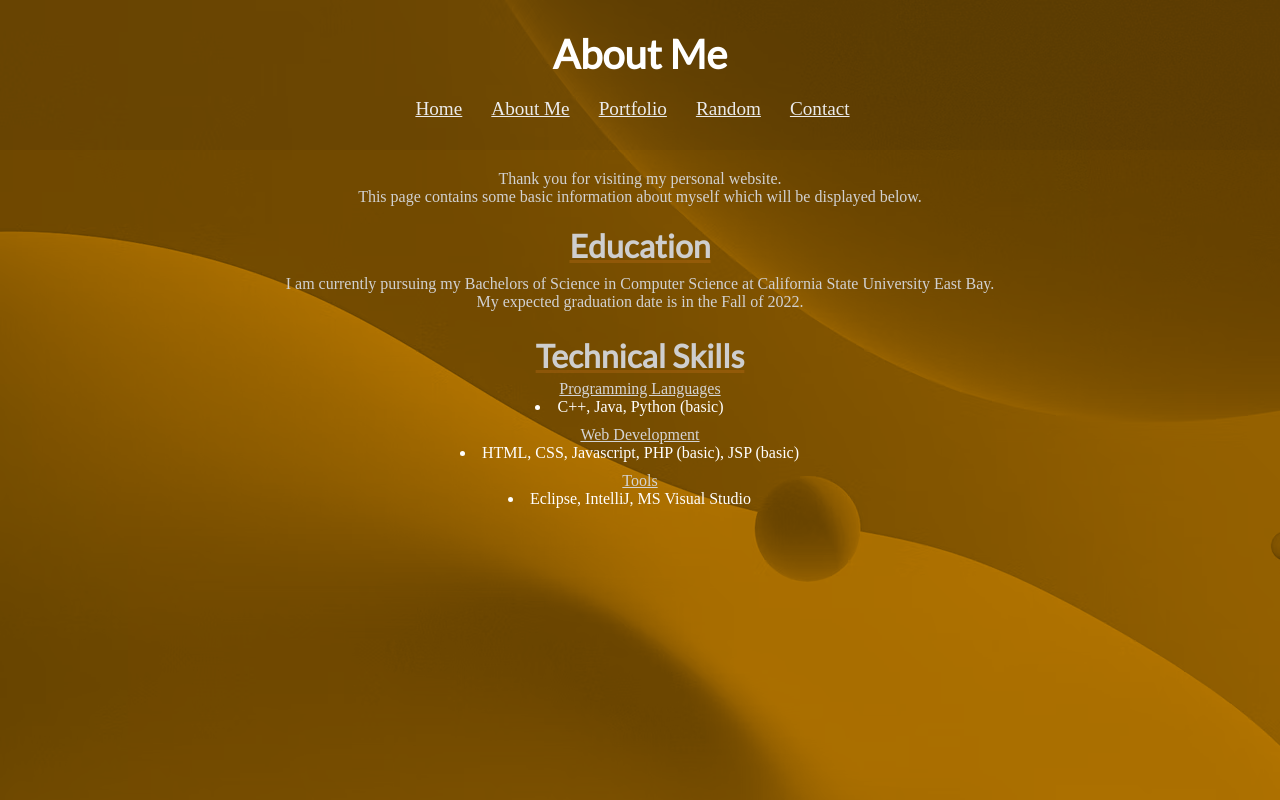
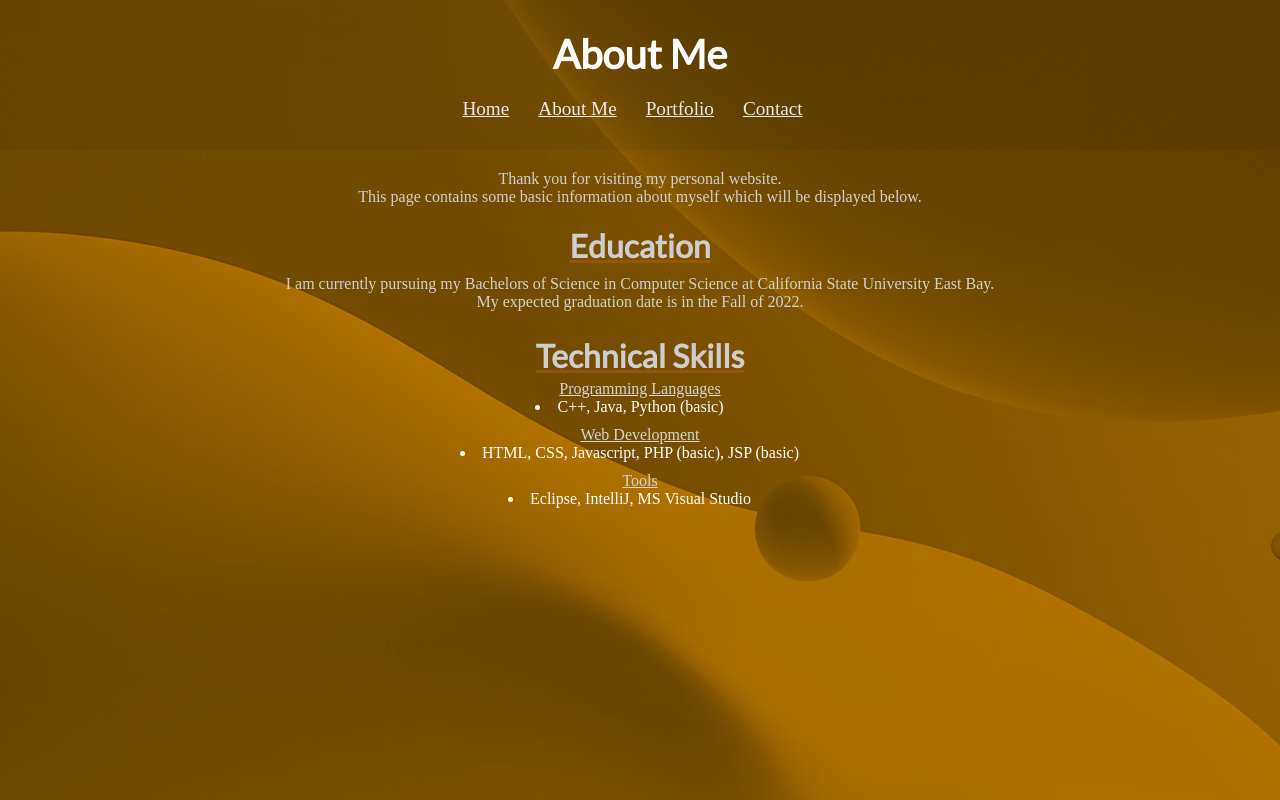
Before and after one commit to fchoy/Personal-Website, a plain HTML site: page aboutme.html in a window 1280 px wide. Drawn offline with Linux system fonts and the light colour scheme; a web font is replaced by a local one.

Commit message:
Removed Random page from main nav.

```diff
--- a/aboutme.html
+++ b/aboutme.html
@@ -16,7 +16,7 @@
                       <li class="header-list-item"><a class="header-list-link" href="index.html">Home</a></li>
                       <li class="header-list-item"><a class="header-list-link" href="aboutme.html">About Me</a></li>
                       <li class="header-list-item"><a class="header-list-link" href="Portfolio.html">Portfolio</a></li>
-                      <li class="header-list-item"><a class="header-list-link" href="random.html">Random</a></li>
+                      <!--<li class="header-list-item"><a class="header-list-link" href="random.html">Random</a></li>-->
                       <li class="header-list-item"><a class="header-list-link" href="contact.html">Contact</a></li>
                   </ul>
               </nav>
```
Also changed, not shown: Portfolio.html (+1 -1 lines), contact.html (+1 -1 lines), index.html (+1 -1 lines).
